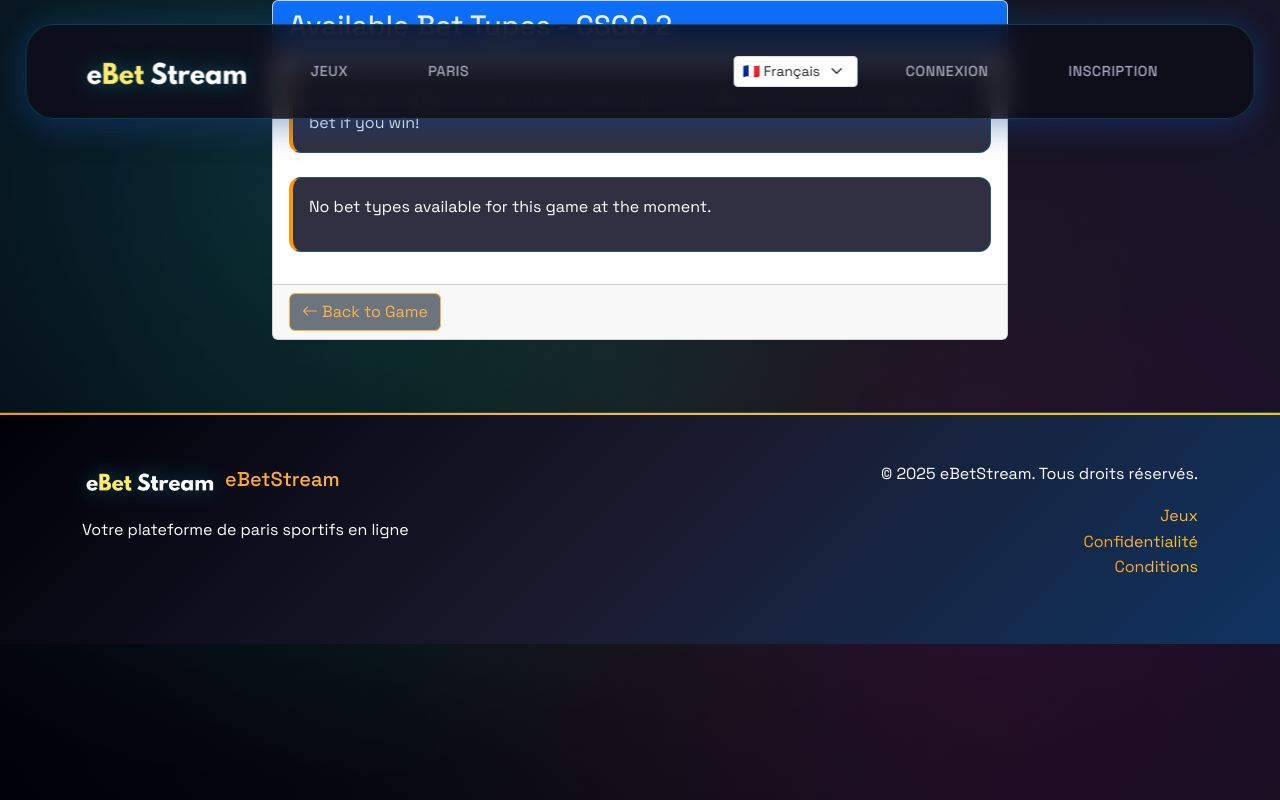
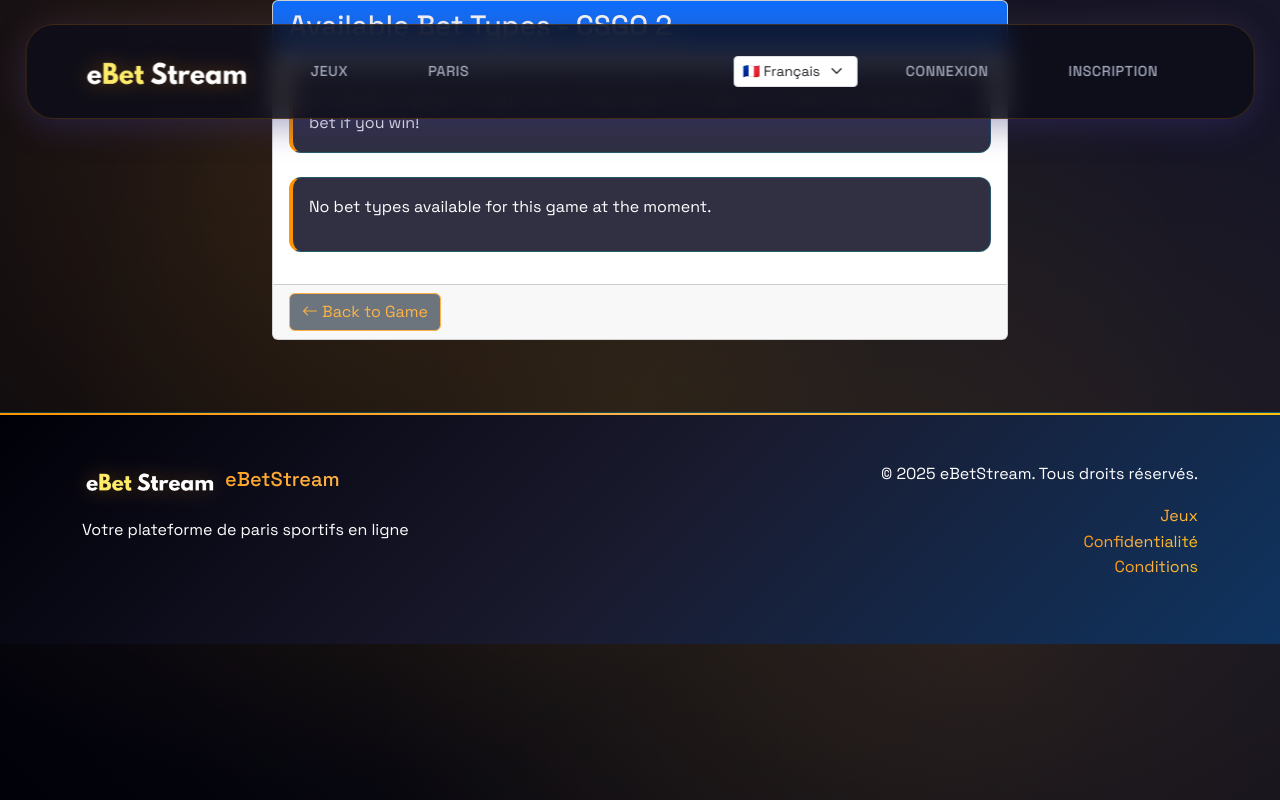
Before and after one commit to rene1001/eBet-Stream, a Django app: page /betting/types/5/ in a window 1280 px wide. Run offline with Django 5.2, Linux system fonts and the light colour scheme; data comes from the database, SQL or seed files in the repository; data that the repository does not hold is empty.

Commit message:
Update site colors to match logo branding elements
Adjust CSS styles in sport-style.css to incorporate colors from the logo, specifically replacing previous cyan and magenta gradients with orange and yellow hues, and updating text-shadow and filter properties accordingly.

Replit-Commit-Author: Agent
Replit-Commit-Session-Id: 26f97c6e-7ea6-4404-aa37-e07bbc8eb37a
Replit-Commit-Checkpoint-Type: intermediate_checkpoint
Replit-Commit-Screenshot-Url: https://storage.googleapis.com/screenshot-production-us-central1/09129d1f-81ed-47d8-91bd-9fd91e951cca/26f97c6e-7ea6-4404-aa37-e07bbc8eb37a/dJpvTf1

```diff
--- a/eBetStream/static/css/sport-style.css
+++ b/eBetStream/static/css/sport-style.css
@@ -107,9 +107,9 @@ body::before {
   width: 100vw;
   height: 100vh;
   background:
-    radial-gradient(circle at 25% 25%, rgba(0, 255, 255, 0.15) 0%, transparent 50%),
-    radial-gradient(circle at 75% 75%, rgba(255, 0, 170, 0.12) 0%, transparent 50%),
-    radial-gradient(circle at 50% 50%, rgba(57, 255, 20, 0.08) 0%, transparent 70%),
+    radial-gradient(circle at 25% 25%, rgba(255, 149, 0, 0.15) 0%, transparent 50%),
+    radial-gradient(circle at 75% 75%, rgba(255, 179, 71, 0.12) 0%, transparent 50%),
+    radial-gradient(circle at 50% 50%, rgba(255, 193, 7, 0.08) 0%, transparent 70%),
     linear-gradient(45deg, var(--dark-void) 0%, var(--dark-space) 50%, var(--dark-midnight) 100%);
   animation: cosmicDrift 15s ease-in-out infinite alternate;
   z-index: -2;
@@ -147,13 +147,13 @@ body::after {
   max-width: 1400px;
   background: rgba(13, 13, 26, 0.85);
   backdrop-filter: var(--blur-glass);
-  border: 1px solid rgba(0, 255, 255, 0.2);
+  border: 1px solid rgba(255, 149, 0, 0.2);
   border-radius: var(--radius-xl);
   padding: var(--space-s) var(--space-l);
   z-index: 1000;
   box-shadow:
     var(--shadow-glass),
-    0 0 40px rgba(0, 255, 255, 0.1);
+    0 0 40px rgba(255, 149, 0, 0.1);
   animation: navMaterialize 1s cubic-bezier(0.175, 0.885, 0.32, 1.275);
 }
 
@@ -220,7 +220,7 @@ body::after {
 
 .navbar-nav .nav-link:hover {
   color: var(--text-cyber) !important;
-  text-shadow: 0 0 10px rgba(0, 255, 255, 0.5);
+  text-shadow: 0 0 10px rgba(255, 149, 0, 0.5);
 }
 
 .navbar-nav .nav-link:hover::before {
@@ -250,8 +250,8 @@ body::after {
   position: absolute;
   inset: 0;
   background:
-    radial-gradient(circle at 30% 30%, rgba(0, 255, 255, 0.1) 0%, transparent 60%),
-    radial-gradient(circle at 70% 70%, rgba(255, 0, 170, 0.08) 0%, transparent 60%);
+    radial-gradient(circle at 30% 30%, rgba(255, 149, 0, 0.1) 0%, transparent 60%),
+    radial-gradient(circle at 70% 70%, rgba(255, 179, 71, 0.08) 0%, transparent 60%);
   animation: heroPulse 8s ease-in-out infinite alternate;
 }
 
@@ -275,15 +275,15 @@ body::after {
   -webkit-background-clip: text;
   -webkit-text-fill-color: transparent;
   animation: titleGlow 4s ease-in-out infinite alternate;
-  text-shadow: 0 0 30px rgba(0, 255, 255, 0.3);
+  text-shadow: 0 0 30px rgba(255, 149, 0, 0.3);
 }
 
 @keyframes titleGlow {
   0% {
-    filter: brightness(1) drop-shadow(0 0 10px rgba(0, 255, 255, 0.3));
+    filter: brightness(1) drop-shadow(0 0 10px rgba(255, 149, 0, 0.3));
   }
   100% {
-    filter: brightness(1.3) drop-shadow(0 0 20px rgba(0, 255, 255, 0.6));
+    filter: brightness(1.3) drop-shadow(0 0 20px rgba(255, 149, 0, 0.6));
   }
 }
 
@@ -707,12 +707,12 @@ body::after {
 .logo {
   height: 50px;
   width: auto;
-  filter: brightness(1.2) contrast(1.1) drop-shadow(0 0 10px rgba(0, 255, 255, 0.3));
+  filter: brightness(1.2) contrast(1.1) drop-shadow(0 0 10px rgba(255, 149, 0, 0.3));
   transition: filter var(--speed-normal) ease;
 }
 
 .logo:hover {
-  filter: brightness(1.4) contrast(1.3) drop-shadow(0 0 20px rgba(0, 255, 255, 0.5));
+  filter: brightness(1.4) contrast(1.3) drop-shadow(0 0 20px rgba(255, 149, 0, 0.5));
   transform: scale(1.1);
 }
 
@@ -782,7 +782,7 @@ body::after {
 
 .footer-link:hover {
   color: var(--brand-orange) !important;
-  text-shadow: 0 0 10px rgba(0, 255, 255, 0.5);
+  text-shadow: 0 0 10px rgba(255, 149, 0, 0.5);
   text-decoration: none;
 }
 
```
